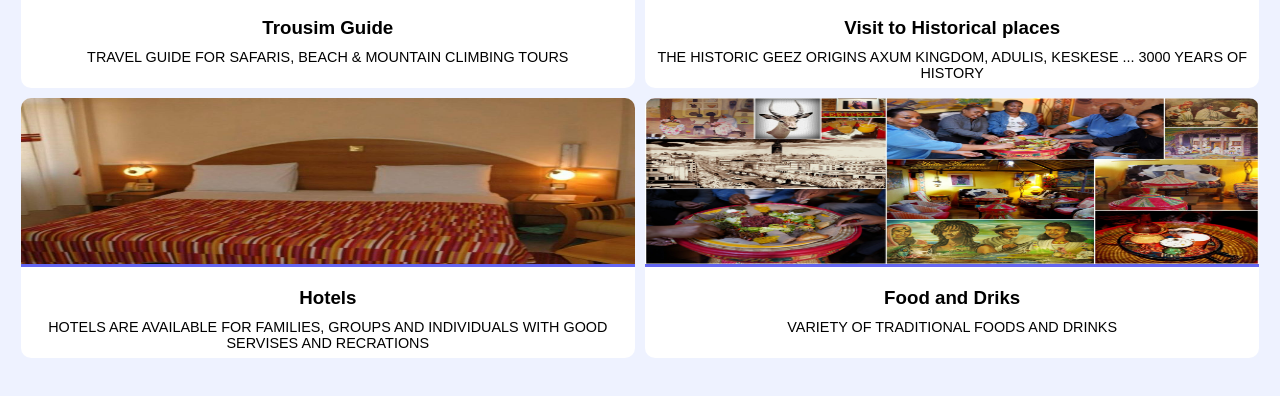
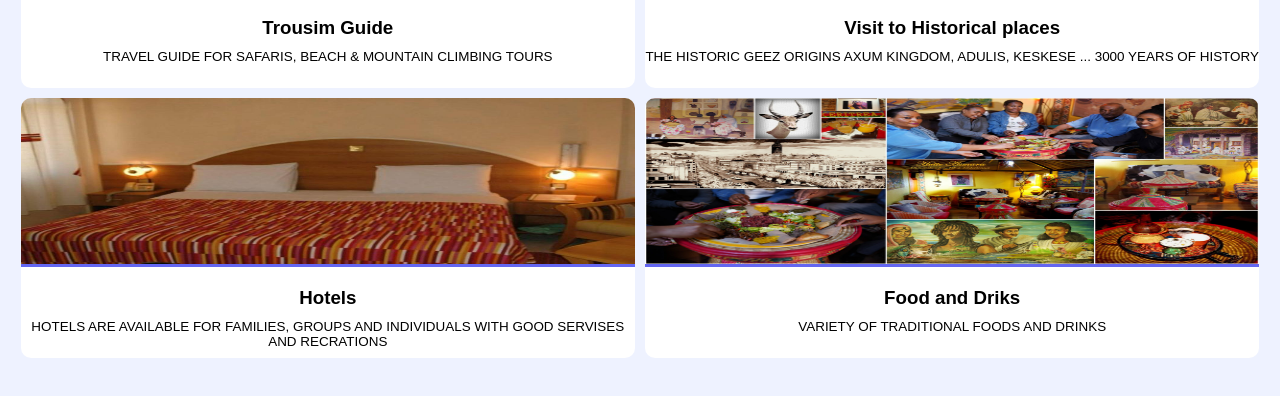
Before and after one commit to kehase99/OurFirstHtmlCssProject, a plain HTML site: page service.html in a window 1280 px wide. Shown: the part 354-750 px from the top of the page. Drawn offline with Linux system fonts and the light colour scheme.

Commit message:
add changes

```diff
--- a/css/service.css
+++ b/css/service.css
@@ -48,10 +48,11 @@
 }
 .container .service .text-container h3{
     margin-bottom: 10px;
+
 }
 .container .service .text-container p{
     margin-bottom: 10px;
-    font-size: 0.9rem;
+    font-size: 0.84rem;
 }
 @media (max-width:768px) {
     .container .service{
```
